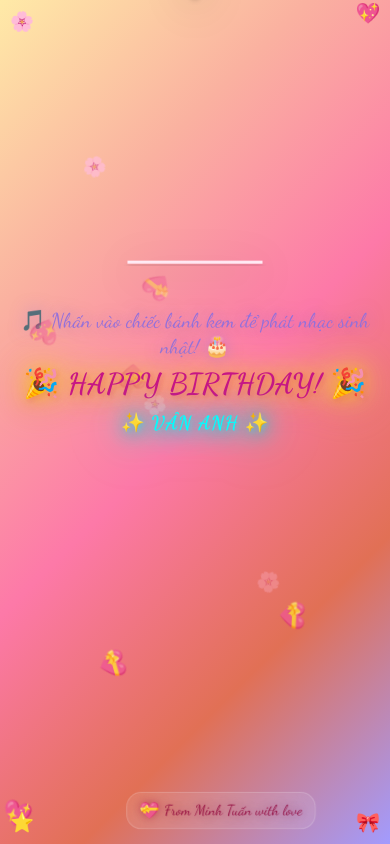
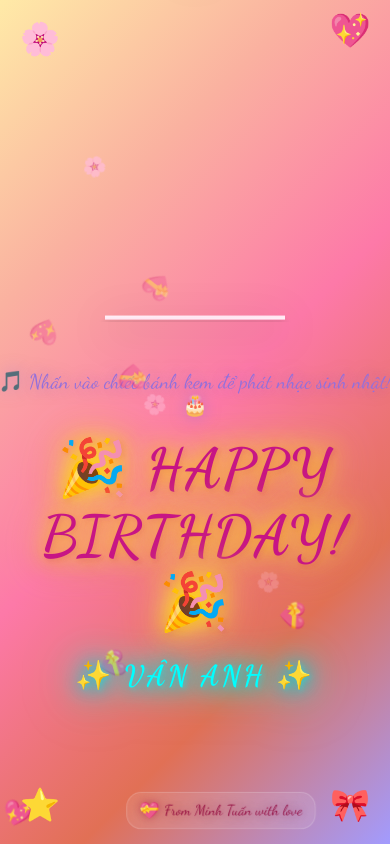
Before and after one commit to nmihtuna204/lovie-birthday-cake, a website: page birthday-cake.html in a window 390 px wide. Drawn offline with Linux system fonts and the light colour scheme.

```diff
--- a/birthday-cake.html
+++ b/birthday-cake.html
@@ -339,105 +339,6 @@
         filter: drop-shadow(0 4px 8px rgba(199, 21, 133, 0.4));
         letter-spacing: 2px;
         line-height: 1.2;
-      }
-
-      /* Mobile responsive styles */
-      @media (max-width: 768px) {
-        .text h1 {
-          font-size: 2.2em;
-          margin: 15px 0;
-          letter-spacing: 1px;
-          line-height: 1.1;
-        }
-
-        .name {
-          font-size: 1.4rem !important;
-          margin: 15px 0 !important;
-          letter-spacing: 2px;
-        }
-
-        #cake {
-          margin: -8em auto 0 auto;
-          width: 180px;
-          height: 450px;
-        }
-
-        .instruction {
-          font-size: 1rem;
-          margin: 20px 10px;
-          padding: 0 15px;
-          line-height: 1.3;
-        }
-
-        .from-signature {
-          bottom: 10px;
-          right: 10px;
-          font-size: 0.75rem;
-          padding: 6px 8px;
-        }
-
-        .corner-decoration {
-          font-size: 1.5rem;
-        }
-
-        .corner-decoration.top-left,
-        .corner-decoration.bottom-left {
-          left: 10px;
-        }
-
-        .corner-decoration.top-right,
-        .corner-decoration.bottom-right {
-          right: 10px;
-        }
-
-        .corner-decoration.top-left,
-        .corner-decoration.top-right {
-          top: 10px;
-        }
-
-        .corner-decoration.bottom-left,
-        .corner-decoration.bottom-right {
-          bottom: 10px;
-        }
-      }
-
-      /* Extra small mobile devices */
-      @media (max-width: 480px) {
-        .text h1 {
-          font-size: 1.8em;
-          margin: 10px 0;
-          letter-spacing: 0.5px;
-        }
-
-        .name {
-          font-size: 1.2rem !important;
-          margin: 10px 0 !important;
-          letter-spacing: 1px;
-        }
-
-        #cake {
-          margin: -6em auto 0 auto;
-          width: 150px;
-          height: 375px;
-        }
-
-        .instruction {
-          font-size: 0.9rem;
-          margin: 15px 5px;
-          padding: 0 10px;
-        }
-
-        .from-signature {
-          bottom: 5px;
-          right: 5px;
-          font-size: 0.7rem;
-          padding: 4px 6px;
-          gap: 3px;
-        }
-
-        .corner-decoration {
-          font-size: 1.2rem;
-        }
       }
 
       .text p {
```
